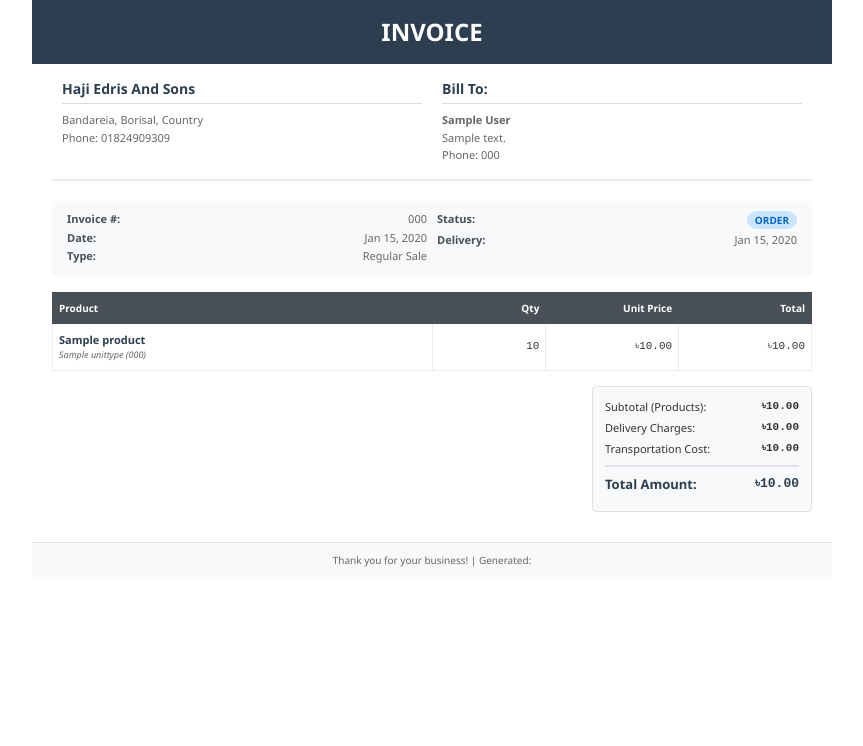
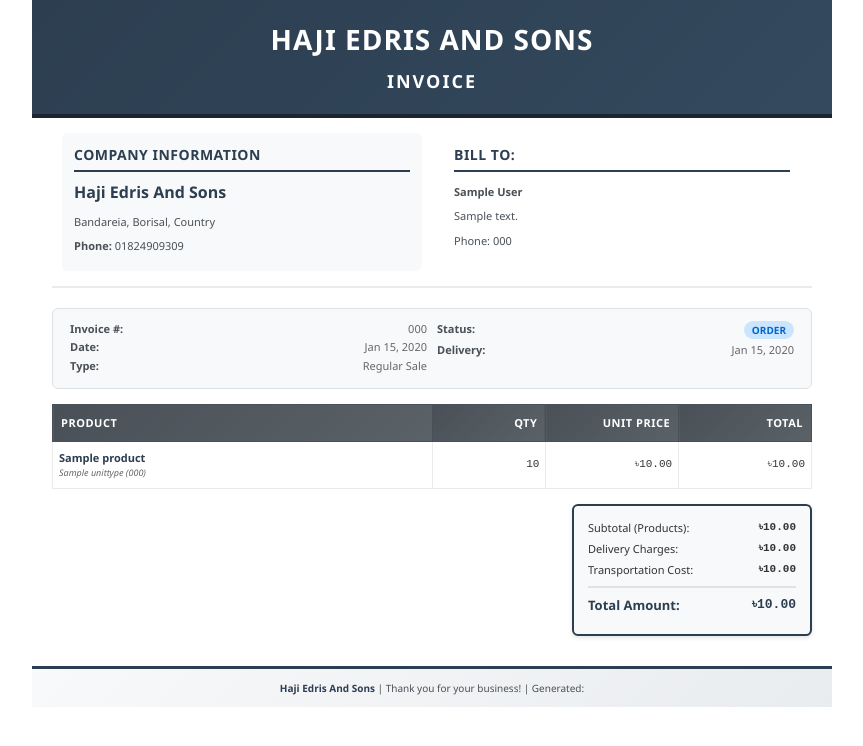
Before and after one commit to giasuddin90/hajiedirsErp, a Django app: page /sales/orders/1/invoice/ in a window 1280 px wide. Shown: the top 746 px of the page, without its empty margins (208-1071 px from the left). Run offline with Django 5.2, Linux system fonts and the light colour scheme; tables that the repository leaves empty hold one stand-in row (values such as "Sample post").

Commit message:
invoice pdf fix

```diff
--- a/templates/customers/ledger_pdf.html
+++ b/templates/customers/ledger_pdf.html
@@ -74,7 +74,6 @@
         .company-info {
             background: #f8f9fa;
             border-radius: 6px;
-            border-left: 4px solid #2c3e50;
         }
         .customer-info {
             padding-left: 12px;
--- a/templates/sales/invoice_pdf.html
+++ b/templates/sales/invoice_pdf.html
@@ -24,15 +24,28 @@
             background: white;
         }
         .invoice-header {
-            background: #2c3e50;
+            background: linear-gradient(135deg, #2c3e50 0%, #34495e 100%);
             color: white;
-            padding: 15px 20px;
+            padding: 20px;
             text-align: center;
+            border-bottom: 4px solid #1a252f;
+        }
+        .invoice-header .company-brand {
+            margin-bottom: 10px;
+        }
+        .invoice-header .company-brand h2 {
+            font-size: 28px;
+            font-weight: 700;
+            margin: 0;
+            letter-spacing: 1px;
+            text-transform: uppercase;
         }
         .invoice-header h1 {
-            font-size: 24px;
-            font-weight: bold;
-            margin: 0;
+            font-size: 18px;
+            font-weight: 600;
+            margin: 10px 0 0 0;
+            text-transform: uppercase;
+            letter-spacing: 2px;
         }
         .invoice-body {
             padding: 15px 20px;
@@ -47,26 +60,54 @@
         .company-info, .customer-info {
             flex: 1;
             margin: 0 10px;
+            padding: 12px;
+            display: flex;
+            flex-direction: column;
+            align-items: flex-start;
+        }
+        .company-info {
+            background: #f8f9fa;
+            border-radius: 6px;
+        }
+        .customer-info {
+            padding-left: 12px;
         }
         .company-info h3, .customer-info h3 {
             font-size: 14px;
             margin-bottom: 8px;
+            margin-top: 0;
             color: #2c3e50;
-            border-bottom: 1px solid #ddd;
+            border-bottom: 2px solid #2c3e50;
             padding-bottom: 5px;
+            font-weight: 700;
+            text-transform: uppercase;
+            letter-spacing: 0.5px;
+            width: 100%;
         }
         .company-info p, .customer-info p {
-            margin: 2px 0;
+            margin: 4px 0;
             font-size: 11px;
-            color: #666;
+            color: #495057;
+            line-height: 1.5;
+        }
+        .company-info p {
+            font-weight: 500;
+        }
+        .company-info .company-name {
+            font-size: 16px;
+            font-weight: 700;
+            color: #2c3e50;
+            margin-bottom: 6px;
+            margin-top: 0;
         }
         .invoice-details {
             display: flex;
             justify-content: space-between;
             margin-bottom: 15px;
-            padding: 10px;
+            padding: 12px;
             background: #f8f9fa;
-            border-radius: 4px;
+            border-radius: 6px;
+            border: 1px solid #dee2e6;
         }
         .detail-group {
             flex: 1;
@@ -113,13 +154,15 @@
             table-layout: fixed;
         }
         .items-table th {
-            background: #495057;
+            background: linear-gradient(135deg, #495057 0%, #5a6268 100%);
             color: white;
-            padding: 8px 6px;
+            padding: 10px 8px;
             text-align: left;
-            font-weight: 600;
-            font-size: 10px;
+            font-weight: 700;
+            font-size: 11px;
             border: 1px solid #495057;
+            text-transform: uppercase;
+            letter-spacing: 0.5px;
         }
         .items-table th:first-child {
             text-align: left;
@@ -169,11 +212,12 @@
             margin-top: 10px;
         }
         .total-box {
-            width: 220px;
+            width: 240px;
             background: #f8f9fa;
-            padding: 12px;
-            border-radius: 4px;
-            border: 1px solid #dee2e6;
+            padding: 14px;
+            border-radius: 6px;
+            border: 2px solid #2c3e50;
+            box-shadow: 0 2px 4px rgba(0,0,0,0.1);
         }
         .total-row {
             display: flex;
@@ -196,12 +240,17 @@
         }
         .footer {
             text-align: center;
-            padding: 10px;
-            background: #f8f9fa;
-            color: #666;
+            padding: 12px;
+            background: linear-gradient(135deg, #f8f9fa 0%, #e9ecef 100%);
+            color: #495057;
             font-size: 10px;
             margin-top: 15px;
-            border-top: 1px solid #dee2e6;
+            border-top: 3px solid #2c3e50;
+            font-weight: 500;
+        }
+        .footer .company-name {
+            font-weight: 700;
+            color: #2c3e50;
         }
         @media print {
             body {
@@ -259,7 +308,10 @@
     <div class="invoice-container">
         <!-- Header -->
         <div class="invoice-header">
-            <h1>INVOICE</h1>
+            <div class="company-brand">
+                <h2>{{ company_name }}</h2>
+            </div>
+            <h1>Invoice</h1>
         </div>
 
         <!-- Body -->
@@ -267,9 +319,10 @@
             <!-- Company and Customer Information -->
             <div class="top-section">
                 <div class="company-info">
-                    <h3>{{ company_name }}</h3>
+                    <h3>Company Information</h3>
+                    <p class="company-name">{{ company_name }}</p>
                     <p>{{ company_address }}</p>
-                    <p>Phone: {{ company_phone }}</p>
+                    <p><strong>Phone:</strong> {{ company_phone }}</p>
                 </div>
                 <div class="customer-info">
                     <h3>Bill To:</h3>
@@ -393,7 +446,7 @@
 
         <!-- Footer -->
         <div class="footer">
-            <p>Thank you for your business! | Generated: {{ "now"|date:"M d, Y g:i A" }}</p>
+            <p><span class="company-name">{{ company_name }}</span> | Thank you for your business! | Generated: {{ "now"|date:"M d, Y g:i A" }}</p>
         </div>
     </div>
 
```
